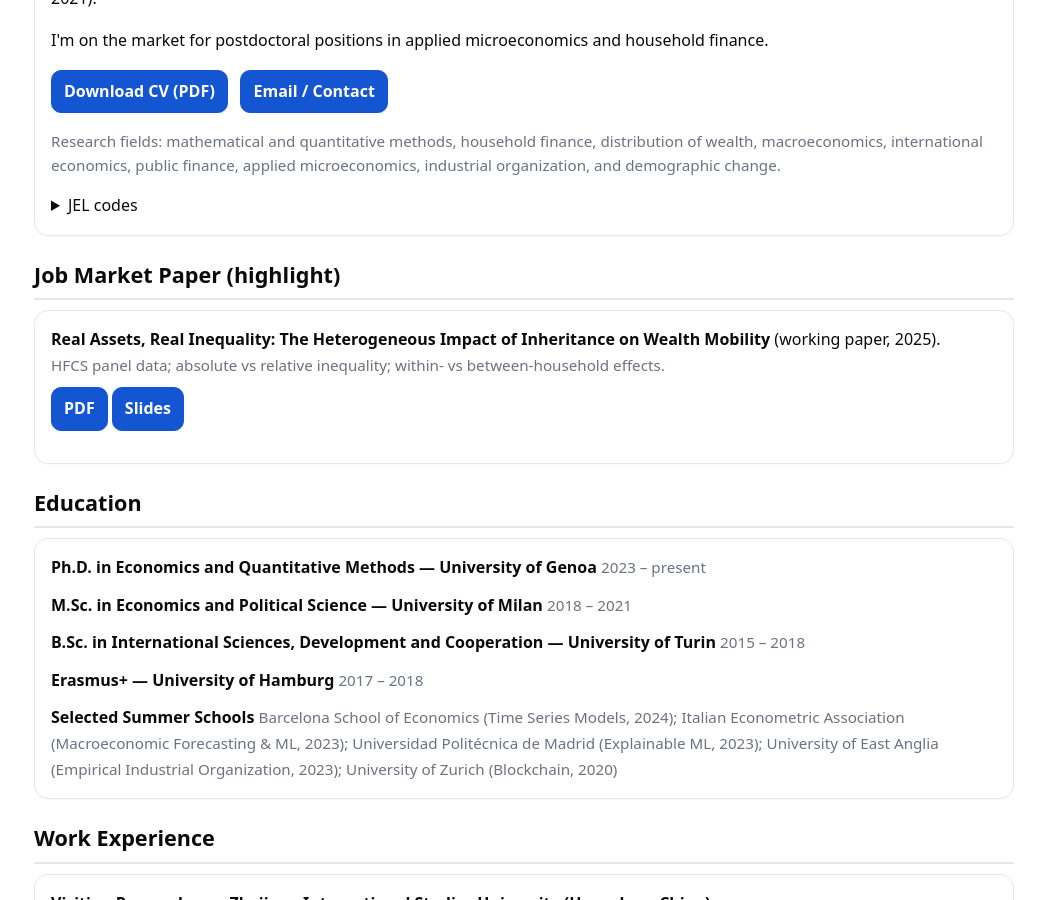
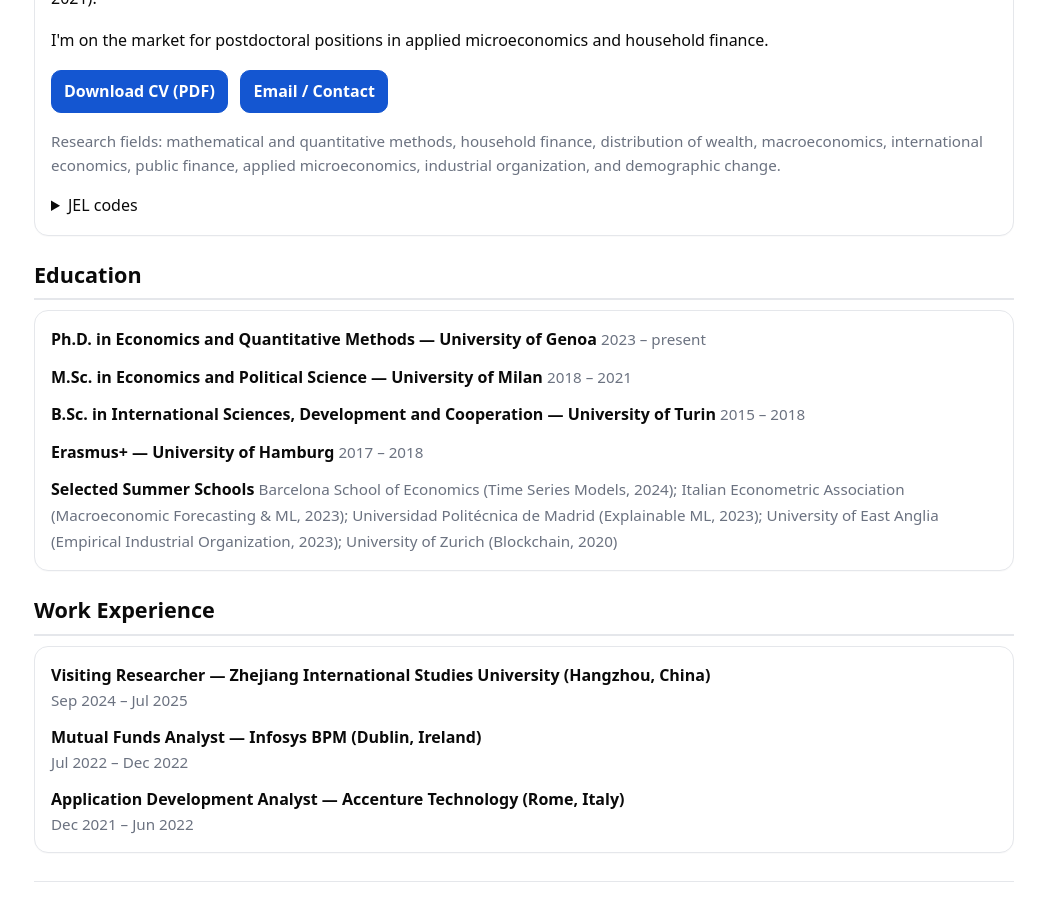
Before and after one commit to ferraroantonio/ferraroantonio.github.io, a Jekyll site: the page built from index.md, in a window 1280 px wide and 900 px high, scrolled down 370 px. Shown: the whole window, without its empty margins (116-1161 px from the left). Built offline with Jekyll 4.4.1, drawn with Linux system fonts in a browser that asks for light colours.

Commit message:
Update index.md

```diff
--- a/index.md
+++ b/index.md
@@ -18,18 +18,6 @@ description: "Antonio Ferraro — PhD Candidate in Economics & Quantitative Meth
   <summary>JEL codes</summary>
   <p>C; D31; E; F; G51; H; J11; L; O5</p>
 </details>
-</div>
-</section>
-
-<section id="jmp" style="margin-top:22px;">
-<h2>Job Market Paper (highlight)</h2>
-<div class="card">
-<strong>Real Assets, Real Inequality: The Heterogeneous Impact of Inheritance on Wealth Mobility</strong> (working paper, 2025).
-<div class="meta">HFCS panel data; absolute vs relative inequality; within- vs between-household effects.</div>
-<p style="margin-top:10px;">
-  <a class="btn" href="{{ '/assets/JMP_Ferraro.pdf' | relative_url }}">PDF</a>
-  <a class="btn" href="{{ '/assets/JMP_Ferraro_slides.pdf' | relative_url }}">Slides</a>
-</p>
 </div>
 </section>
 
```
